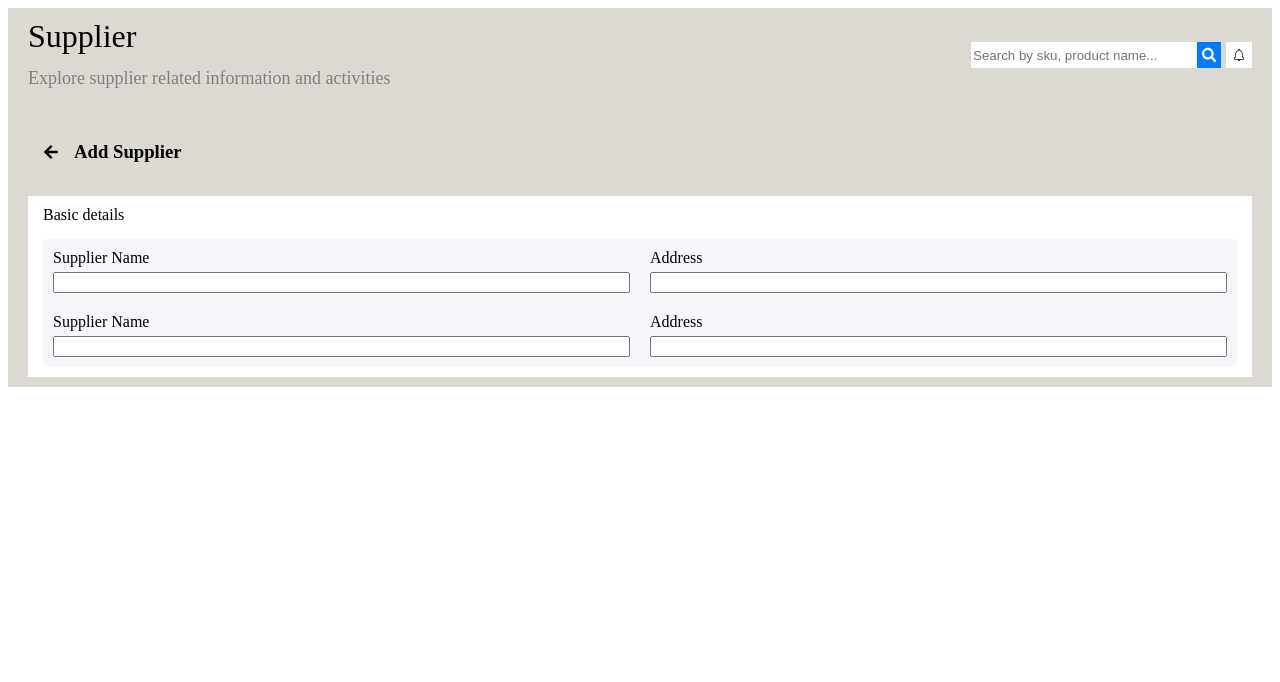
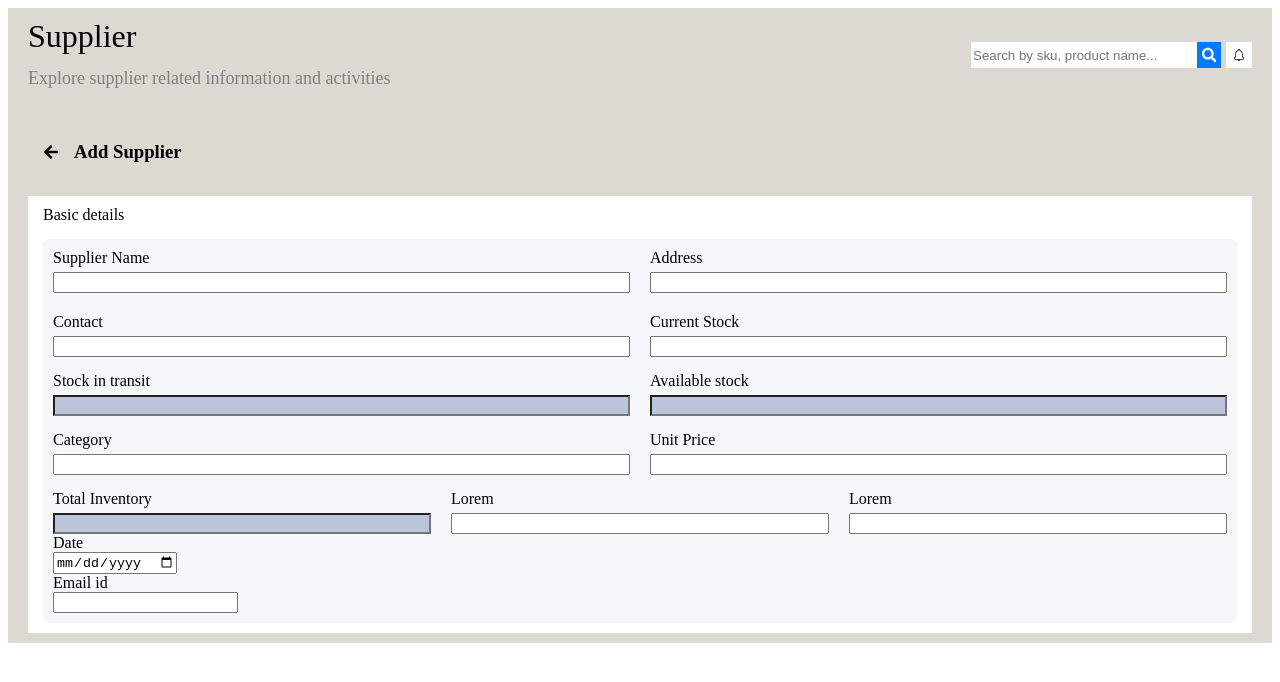
Before and after one commit to itsJitu/Supplier-CustomerDetails, a React (Vite) app in the folder Frontend/: page /AddSupplier in a window 1280 px wide. Shown: the top 682 px of the page. Built offline with nearby package versions, Linux system fonts and the light colour scheme.

Commit message:
updated code

```diff
--- a/Frontend/src/Component/AddSupplier.css
+++ b/Frontend/src/Component/AddSupplier.css
@@ -65,6 +65,12 @@
   box-sizing: border-box;
 }
 
+/* Ensure Total Inventory input matches Category input width */
+.total-inventory-input {
+  width: 100%;
+  box-sizing: border-box;
+}
+
 /* Add spacing between label and input */
 .supplier-input span,
 .name-address span {
--- a/Frontend/src/Component/AddSupplier.jsx
+++ b/Frontend/src/Component/AddSupplier.jsx
@@ -63,16 +63,80 @@ function AddSupplier() {
           {/* Supplier Name & Address - Second Set */}
           <div className="name-address" style={{ marginTop: "15px" }}>
             <div>
-              <span>Supplier Name</span>
+              <span>Contact</span>
               <br />
               <input type="text"></input>
             </div>
             <div>
-              <span>Address</span>
+              <span>Current Stock</span>
               <br />
               <input type="text"></input>
             </div>
           </div>
+
+          {/* Stock in transit & Available stock */}
+          <div className="name-address" style={{ marginTop: "15px" }}>
+            <div>
+              <span>Stock in transit</span>
+              <br />
+              <input type="text" style={{backgroundColor: "#bbc4d9ff"}}></input>
+            </div>
+            <div>
+              <span>Available stock</span>
+              <br />
+              <input type="text" style={{backgroundColor: "#bbc4d9ff"}}></input>
+            </div>
+          </div>
+
+          {/* Category & unit Price */}
+           <div className="name-address" style={{ marginTop: "15px" }}>
+            <div>
+              <span>Category</span>
+              <br />
+              <input type="text"></input>
+            </div>
+            <div>
+              <span>Unit Price</span>
+              <br />
+              <input type="text"></input>
+            </div>
+          </div>
+
+          {/* Total Inventory, Lorem & Lorem */}
+           <div className="name-address" style={{ marginTop: "15px" }}>
+            <div>
+              <span>Total Inventory</span>
+              <br />
+              <input type="text" className="total-inventory-input" style={{backgroundColor: "#bbc4d9ff"}}></input>
+            </div>
+            <div>
+              <span>Lorem</span>
+              <br />
+              <input type="text" ></input>
+            </div>
+            <div>
+              <span>Lorem</span>
+              <br />
+              <input type="text"></input>
+            </div>
+          </div>
+
+          {/* Date */}
+            <div>
+              <span>Date</span>
+              <br />
+              <input type="date"></input>
+            </div>
+
+            {/* Email id */}
+
+            <div>
+              <span>
+                Email id
+              </span>
+              <br />
+              <input type="email" />
+            </div>
         </div>
       </div>
     </div> //main div
```
